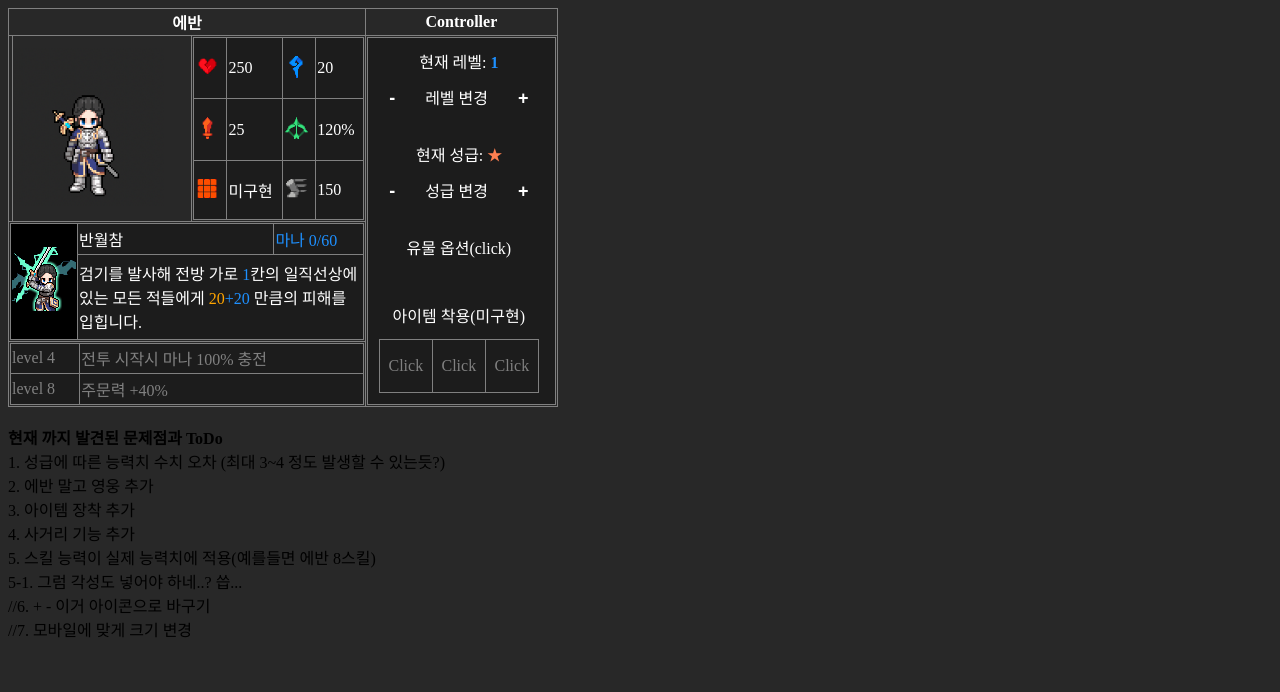
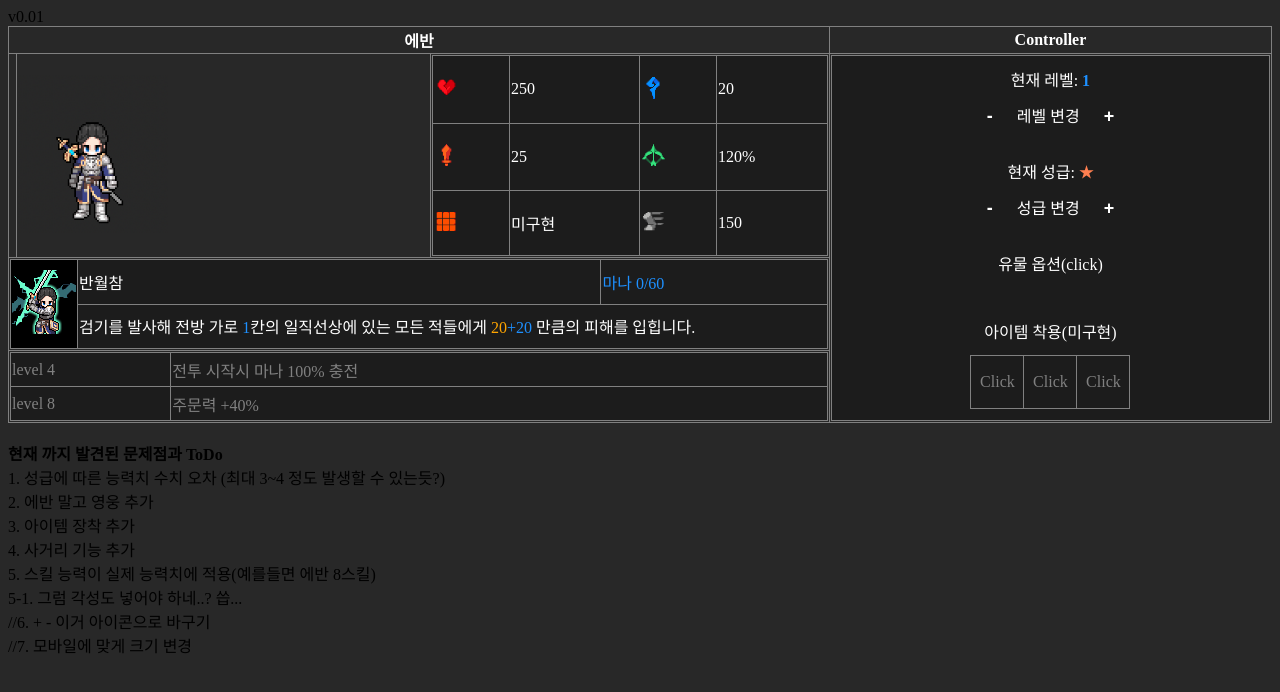
Before and after one commit to DeokhunKim/kgc_information, a plain HTML site: page index.html in a window 1280 px wide. Drawn offline with Linux system fonts and the light colour scheme.

Commit message:
test commit

```diff
--- a/ability.css
+++ b/ability.css
@@ -14,7 +14,6 @@ body{
     border:1px solid gray;
     color: white;
     width: 100%;
-    max-width: 550px;
     height: 100%;
 }
 .controlTable{
@@ -27,6 +26,8 @@ body{
     text-align: center;
     border-spacing: 10px;
     display: flex;
+    align-content: center;
+    justify-content: center;
 }
 .itemTable{
     border-collapse: collapse;
@@ -37,9 +38,12 @@ body{
 .plusminus{
     font-weight: bold;
     font-size: large;
-    background-color: #00000000;
     color: white;
-    border: 0px;
+
+    background: none!important;
+    border: none;
+    padding: 0!important;
+    cursor: pointer;
 }
 .modal{
     background: #00000099;
--- a/index.html
+++ b/index.html
@@ -8,6 +8,7 @@
 
 </head>
 <body>
+v0.01
 
 <table border="1" class="mainTable">
     <th colspan="3" style="width: 65%">
```
